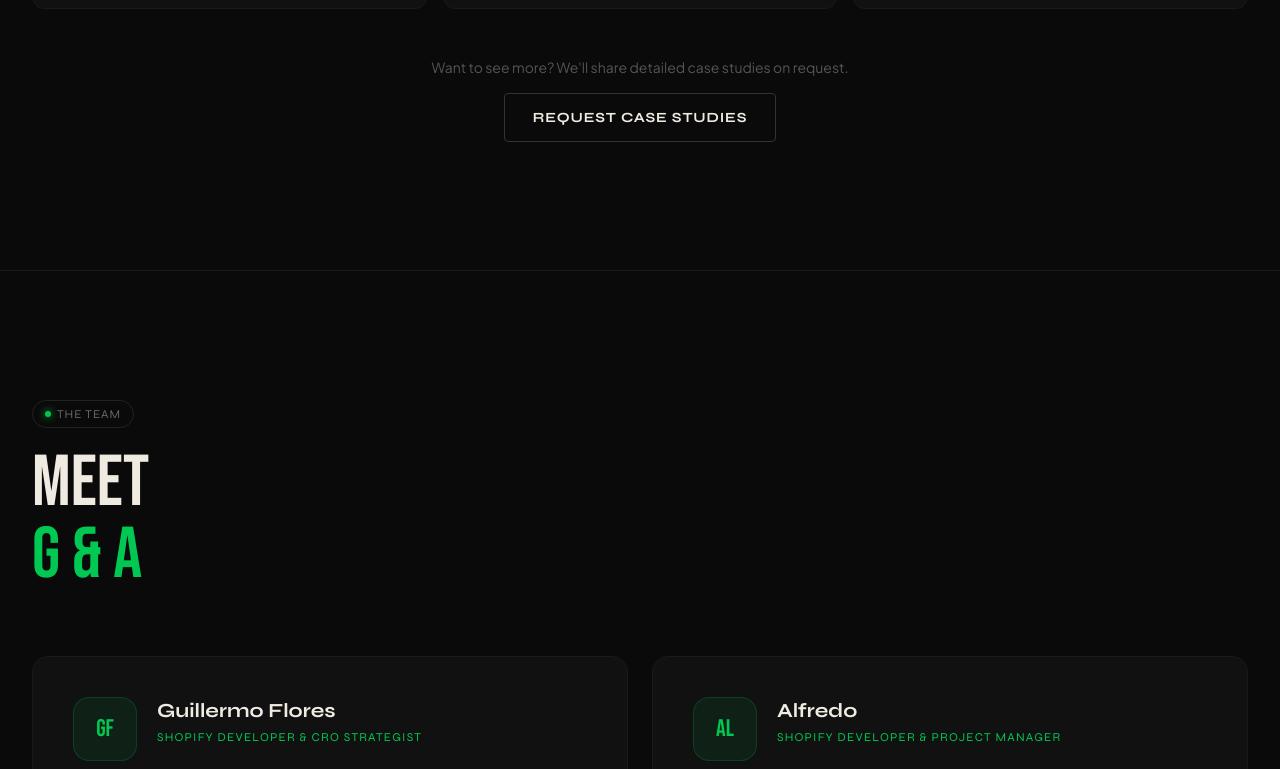
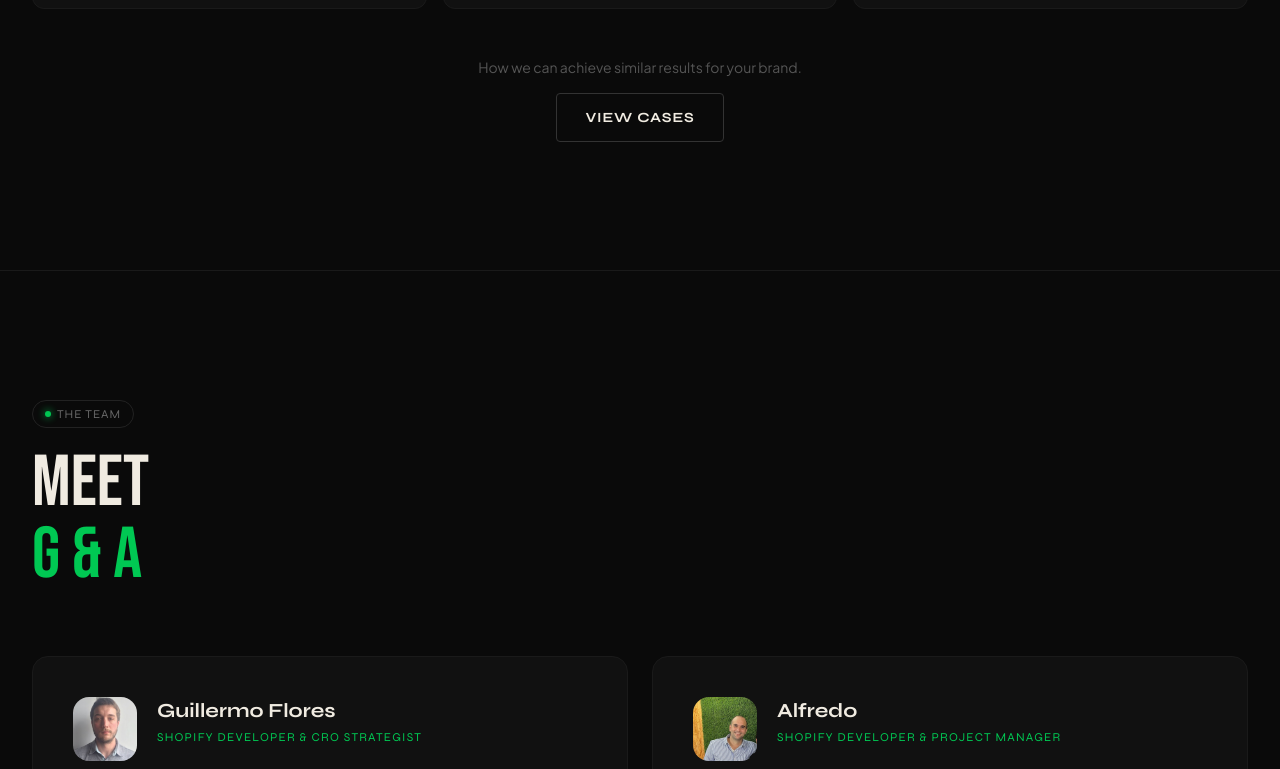
Before and after one commit to Guillef33/shopify-experts, a Next.js app: page / in a window 1280 px wide. Shown: the part 3551-4320 px from the top of the page. Built offline with nearby package versions, Linux system fonts and the light colour scheme.

Commit message:
imagenes y links

```diff
--- a/app/page.tsx
+++ b/app/page.tsx
@@ -21,7 +21,7 @@ export default function Home() {
       <Work />
       <About />
       <Process />
-      <SocialProof />
+      {/* <SocialProof /> */}
       <Contact />
       <Footer />
     </main>
--- a/components/About.tsx
+++ b/components/About.tsx
@@ -17,6 +17,7 @@ const team = [
     ],
     initials: "GF",
     accent: "#00C853",
+    img: "/img/guillermo.png"
   },
   {
     name: "Alfredo",
@@ -35,6 +36,7 @@ const team = [
     ],
     initials: "AL",
     accent: "#00C853",
+    img: "/img/alfredo.png"
   },
 ];
 
@@ -72,7 +74,14 @@ export default function About() {
               <div className="relative">
                 {/* Avatar + name */}
                 <div className="flex items-start gap-5 mb-6">
-                  <div
+                  <div>
+                    <img
+                      src={member.img}
+                      alt={member.name}
+                      className="w-16 h-16 rounded-2xl object-cover flex-shrink-0"
+                    />
+                  </div>
+                  {/* <div
                     className="w-16 h-16 rounded-2xl flex items-center justify-center font-display text-2xl flex-shrink-0"
                     style={{
                       background: `${member.accent}15`,
@@ -81,7 +90,7 @@ export default function About() {
                     }}
                   >
                     {member.initials}
-                  </div>
+                  </div> */}
                   <div>
                     <h3 className="font-heading font-bold text-xl text-cream mb-1">
                       {member.name}
--- a/components/Hero.tsx
+++ b/components/Hero.tsx
@@ -81,7 +81,7 @@ export default function Hero() {
 
       {/* Shopify badge — bottom-left floating */}
       <div
-        className="absolute bottom-16 left-8 hidden lg:block"
+        className="absolute bottom-32 left-8 hidden lg:block"
         style={{ animation: "float 8s ease-in-out infinite 3s" }}
       >
         <div className="bg-[#161616] border border-[#222] rounded-xl px-4 py-3 flex items-center gap-3">
--- a/components/Navbar.tsx
+++ b/components/Navbar.tsx
@@ -62,7 +62,7 @@ export default function Navbar() {
               <span className="dot" />
               Available for projects
             </div>
-            <a href="#contact" className="btn-primary text-xs py-2.5 px-5">
+            <a href="https://api.whatsapp.com/send?phone=541167062068&text=Hi%21%20I%20want%20to%20grow%20my%20Shopify%20store" className="btn-primary text-xs py-2.5 px-5">
               Let's Talk
             </a>
           </div>
@@ -110,7 +110,7 @@ export default function Navbar() {
             </a>
           ))}
           <a
-            href="https://api.whatsapp.com/send?phone=541167062068&text=Hola%20%21%20Quisiera%20m%C3%A1s%20info"
+            href="https://api.whatsapp.com/send?phone=541167062068&text=Hi%21%20I%20want%20to%20grow%20my%20Shopify%20store"
             onClick={() => setMenuOpen(false)}
             className="btn-primary w-full justify-center mt-2"
           >
--- a/components/Work.tsx
+++ b/components/Work.tsx
@@ -168,10 +168,10 @@ export default function Work() {
         {/* Bottom CTA */}
         <div className="mt-12 text-center">
           <p className="text-[#555] font-body text-sm mb-4">
-            Want to see more? We'll share detailed case studies on request.
+            How we can achieve similar results for your brand.
           </p>
-          <a href="#contact" className="btn-outline">
-            Request Case Studies
+          <a href="/cases" className="btn-outline">
+           View Cases
           </a>
         </div>
       </div>
```
Also changed, not shown: public/img/alfredo.png (added), public/img/guillermo.png (added).
